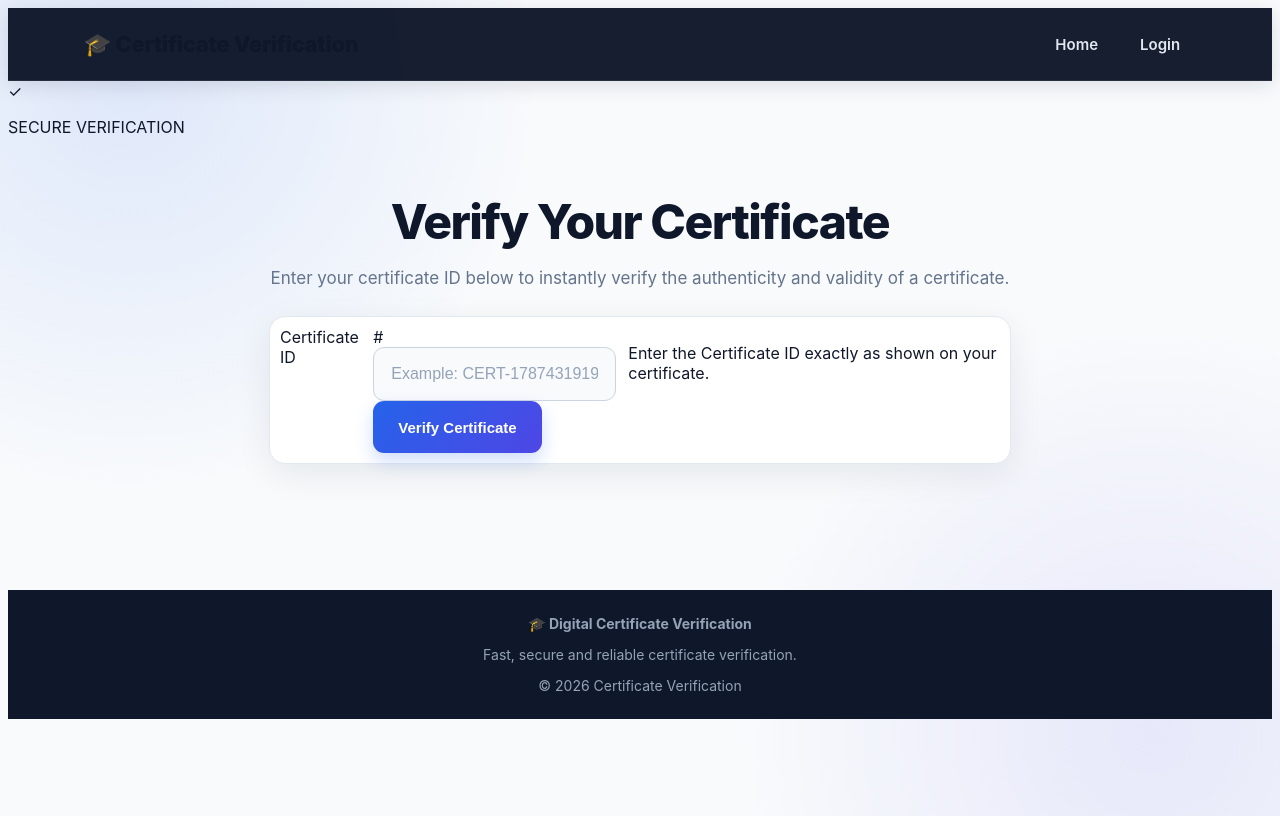
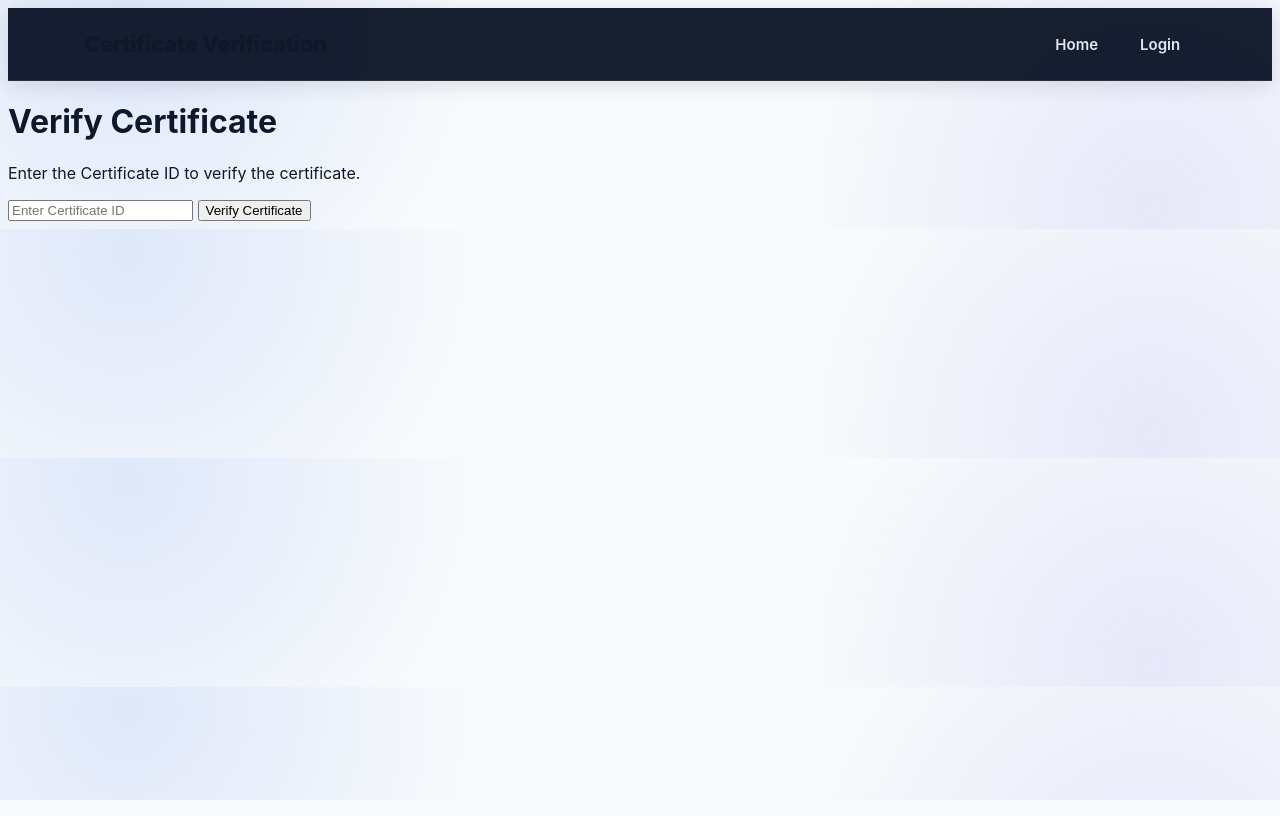
Before and after one commit to sandeepjaat77/Online-Certificate-Verification, a plain HTML site: page frontent/verify.html in a window 1280 px wide. Drawn offline with Linux system fonts and the light colour scheme.

Commit message:
Simplify verify.html structure and content

```diff
--- a/frontent/verify.html
+++ b/frontent/verify.html
@@ -10,7 +10,7 @@
         content="width=device-width, initial-scale=1.0"
     >
 
-    <title>Verify Certificate | Digital Certificate</title>
+    <title>Verify Certificate</title>
 
     <link
         rel="stylesheet"
@@ -21,12 +21,10 @@
 
 <body>
 
-    <!-- ================= NAVBAR ================= -->
-
     <nav class="navbar">
 
         <div class="logo">
-            🎓 Certificate Verification
+            Certificate Verification
         </div>
 
         <div class="nav-links">
@@ -44,129 +42,39 @@
     </nav>
 
 
-    <!-- ================= MAIN ================= -->
+    <div class="verify-container">
 
-    <main class="verify-page">
+        <h1>
+            Verify Certificate
+        </h1>
 
-
-        <!-- Header -->
-
-        <section class="verify-header">
-
-            <div class="verify-icon">
-                ✓
-            </div>
-
-            <p class="verify-label">
-                SECURE VERIFICATION
+        <p>
+            Enter the Certificate ID to verify
+            the certificate.
         </p>
 
-            <h1>
-                Verify Your Certificate
-            </h1>
-
-            <p class="verify-description">
-                Enter your certificate ID below to instantly
-                verify the authenticity and validity of a certificate.
-            </p>
-
-        </section>
-
-
-        <!-- Search Box -->
-
-        <section class="verify-search-card">
 
         <form id="verifyForm">
 
-                <label for="certificateInput">
-                    Certificate ID
-                </label>
-
-                <div class="search-row">
-
-                    <div class="input-wrapper">
-
-                        <span class="input-icon">
-                            #
-                        </span>
-
             <input
                 type="text"
-                            id="certificateInput"
-                            placeholder="Example: CERT-1787431919810"
-                            autocomplete="off"
+                id="certificateId"
+                placeholder="Enter Certificate ID"
                 required
             >
 
-                    </div>
-
-                    <button
-                        type="submit"
-                        id="verifyButton"
-                    >
-                        <span>
+            <button type="submit">
                 Verify Certificate
-                        </span>
             </button>
-
-                </div>
-
-                <p class="input-help">
-                    Enter the Certificate ID exactly as shown on your certificate.
-                </p>
 
         </form>
 
-        </section>
 
+        <div id="message"></div>
 
-        <!-- Message -->
-
-        <div
-            id="message"
-            class="verify-message"
-        ></div>
-
-
-        <!-- Result -->
-
-        <section
-            id="certificateResult"
-            class="certificate-result"
-        >
-
-            <!-- JS will put certificate information here -->
-
-        </section>
-
-
-    </main>
-
-
-    <!-- ================= FOOTER ================= -->
-
-    <footer class="verify-footer">
-
-        <div class="footer-content">
-
-            <div>
-                <strong>
-                    🎓 Digital Certificate Verification
-                </strong>
-
-                <p>
-                    Fast, secure and reliable certificate verification.
-                </p>
-            </div>
-
-            <div class="footer-right">
-                © 2026 Certificate Verification
-            </div>
+        <div id="certificateResult"></div>
 
     </div>
-
-    </footer>
 
 
     <script src="js/verify.js"></script>
```
Lines whose indentation alone changed are shown as unchanged.
